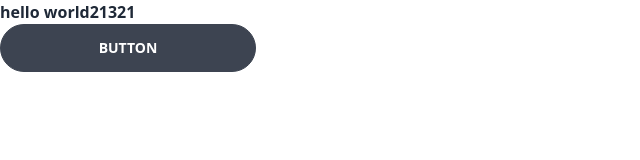
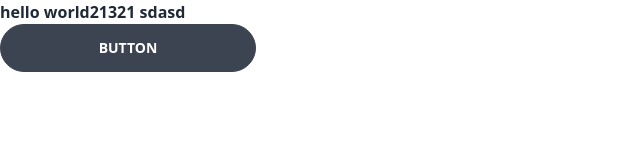
Before and after one commit to huy1999dnbk/crud-simple-app, a React (Create React App) app in the folder client/: page / in a window 1280 px wide. Shown: the top 160 px of the page, without its empty margins (0-640 px from the left). Built offline with nearby package versions, Linux system fonts and the light colour scheme.

Commit message:
fix tailwind config

```diff
--- a/client/src/App.tsx
+++ b/client/src/App.tsx
@@ -4,7 +4,7 @@
 const App: React.FC = () => {
 	return (
 		<>
-			<h1 className='font-bold'>hello world21321 </h1>
+			<h1 className='font-bold'>hello world21321 sdasd </h1>
 			<button className="btn w-64 rounded-full">Button</button>
 		</>
 	)
```
Also changed, not shown: client/tailwind.config.js (+5 -4 lines).
